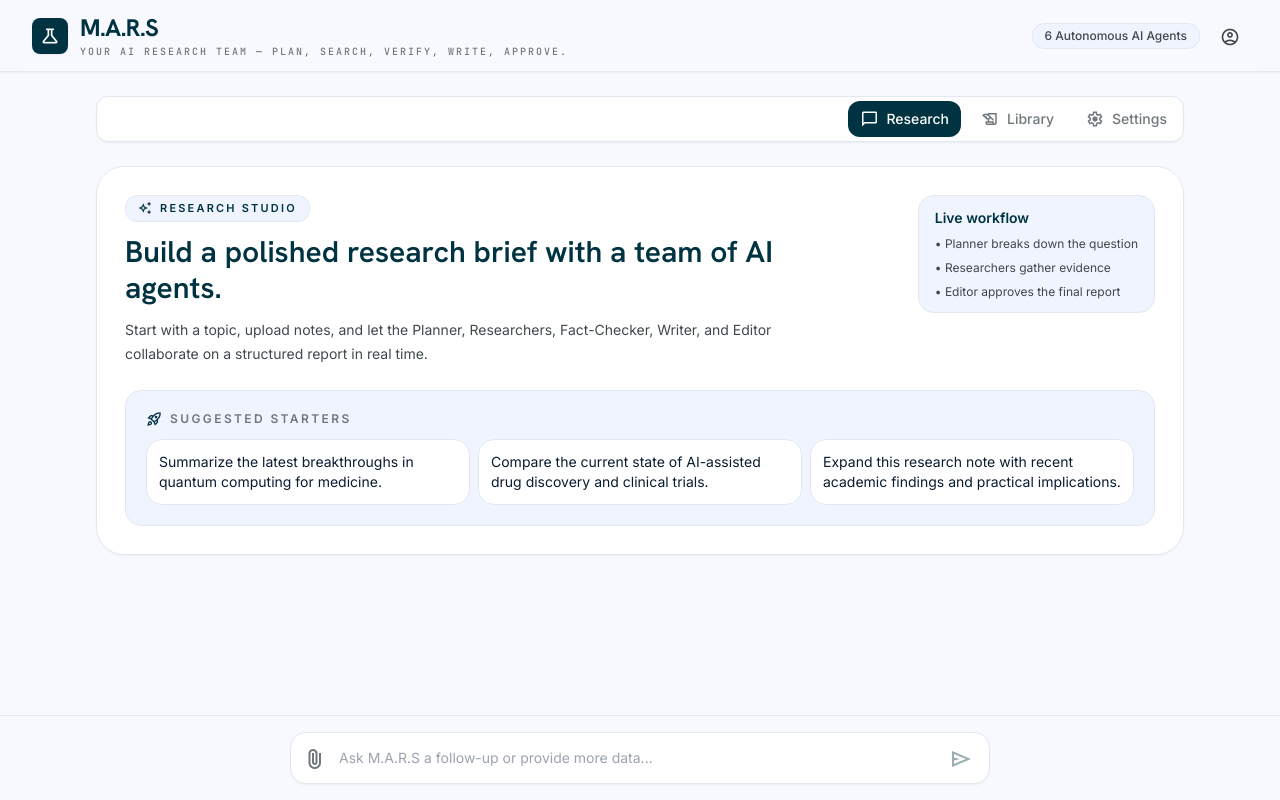
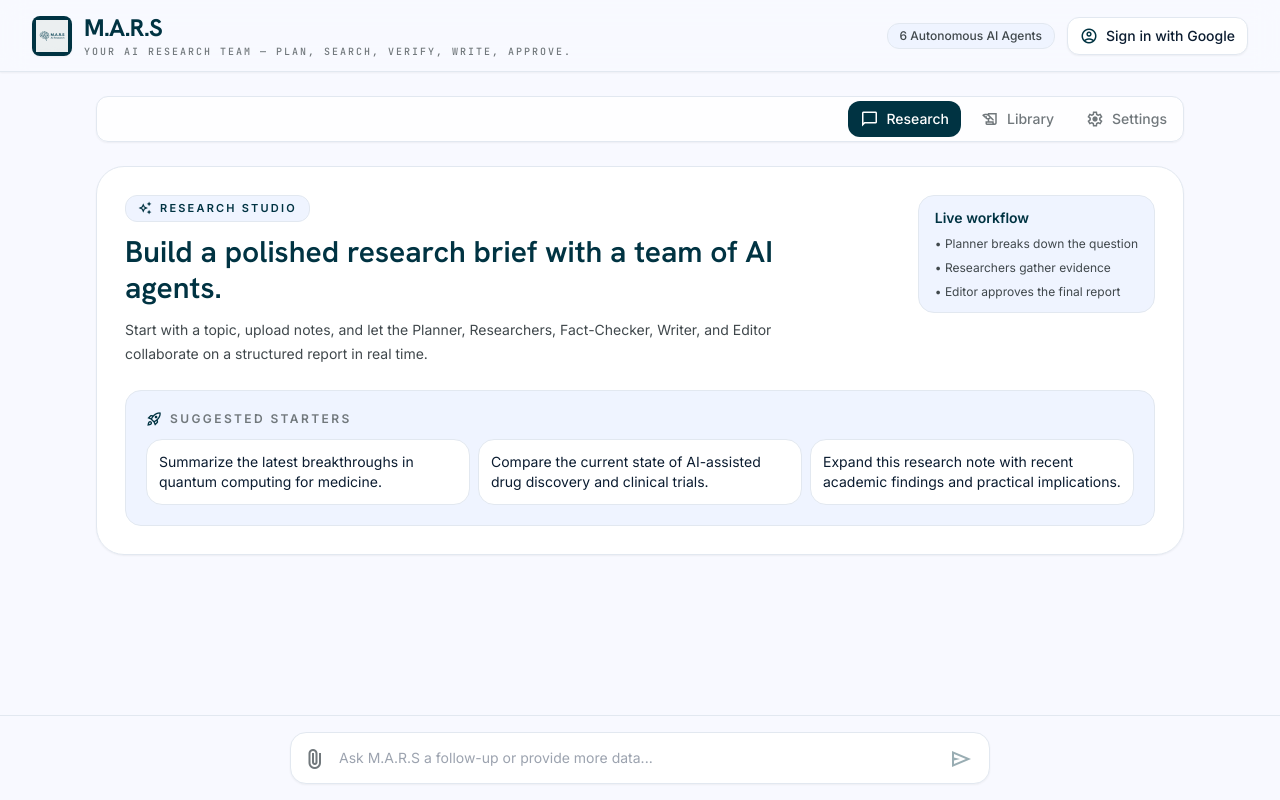
Before and after one commit to Hassan-asim/M.A.R.S, a Next.js app: page / in a window 1280 px wide. Built offline with nearby package versions, Linux system fonts and the light colour scheme.

Commit message:
Add persistent auth and robust model fallback

```diff
--- a/components/ChatHeader.tsx
+++ b/components/ChatHeader.tsx
@@ -1,11 +1,36 @@
-import React from 'react';
+import React, { useEffect, useState } from 'react';
+import { clearAuthSession, getInitials, readAuthSession, saveAuthSession, type AuthUser } from '@/lib/auth';
 
 export const ChatHeader: React.FC = () => {
+  const [user, setUser] = useState<AuthUser | null>(null);
+
+  useEffect(() => {
+    setUser(readAuthSession());
+  }, []);
+
+  const handleGoogleSignIn = () => {
+    const mockUser: AuthUser = {
+      id: 'google-user',
+      name: 'Google User',
+      email: 'google.user@example.com',
+      provider: 'google',
+      signedInAt: new Date().toISOString(),
+    };
+
+    saveAuthSession(mockUser);
+    setUser(mockUser);
+  };
+
+  const handleLogout = () => {
+    clearAuthSession();
+    setUser(null);
+  };
+
   return (
     <header className="fixed top-0 z-50 flex w-full items-center justify-between border-b border-surface-border bg-surface/85 px-4 py-3 shadow-sm backdrop-blur-md md:px-8">
       <div className="flex items-center gap-3">
-        <div className="flex h-9 w-9 items-center justify-center rounded-xl bg-primary text-lg font-bold text-white shadow-sm">
-          <span className="material-symbols-outlined text-[20px]">science</span>
+        <div className="flex h-10 w-10 items-center justify-center overflow-hidden rounded-xl bg-primary shadow-sm">
+          <img src="/logo.png" alt="M.A.R.S logo" className="h-8 w-8 object-contain" />
         </div>
         <div className="flex flex-col">
           <h1 className="font-report-h1 text-xl font-bold leading-none tracking-tight text-primary md:text-2xl">
@@ -20,12 +45,35 @@ export const ChatHeader: React.FC = () => {
         <span className="hidden rounded-full border border-surface-border bg-surface-container-low px-3 py-1 text-xs font-medium text-on-surface-variant md:inline-block">
           6 Autonomous AI Agents
         </span>
-        <button
-          className="rounded-full p-2 text-on-surface-variant transition-colors hover:bg-surface-container-low"
-          title="M.A.R.S System Info"
-        >
-          <span className="material-symbols-outlined text-[20px]">account_circle</span>
-        </button>
+        {user ? (
+          <div className="flex items-center gap-2 rounded-full border border-surface-border bg-white px-2 py-1 shadow-sm">
+            <div className="flex h-8 w-8 items-center justify-center rounded-full bg-primary text-sm font-semibold text-white">
+              {getInitials(user.name)}
+            </div>
+            <div className="hidden text-left md:block">
+              <p className="text-xs font-semibold text-on-surface">{user.name}</p>
+              <p className="text-[11px] text-outline">Signed in</p>
+            </div>
+            <button
+              type="button"
+              onClick={handleLogout}
+              className="rounded-full p-1.5 text-outline transition hover:bg-surface-container-low"
+              title="Sign out"
+            >
+              <span className="material-symbols-outlined text-[18px]">logout</span>
+            </button>
+          </div>
+        ) : (
+          <button
+            type="button"
+            onClick={handleGoogleSignIn}
+            className="flex items-center gap-2 rounded-full border border-surface-border bg-white px-3 py-2 text-sm font-medium text-on-surface shadow-sm transition hover:border-primary hover:text-primary"
+            title="Sign in with Google"
+          >
+            <span className="material-symbols-outlined text-[18px] text-primary">account_circle</span>
+            Sign in with Google
+          </button>
+        )}
       </div>
     </header>
   );
--- a/components/SettingsPanel.tsx
+++ b/components/SettingsPanel.tsx
@@ -1,4 +1,5 @@
-import React from 'react';
+import React, { useEffect, useState } from 'react';
+import { clearAuthSession, readAuthSession, saveAuthSession, type AuthUser } from '@/lib/auth';
 
 const settingsCards = [
   {
@@ -19,6 +20,30 @@ const settingsCards = [
 ];
 
 export const SettingsPanel: React.FC = () => {
+  const [user, setUser] = useState<AuthUser | null>(null);
+
+  useEffect(() => {
+    setUser(readAuthSession());
+  }, []);
+
+  const handleSignIn = () => {
+    const mockUser: AuthUser = {
+      id: 'google-user',
+      name: 'Google User',
+      email: 'google.user@example.com',
+      provider: 'google',
+      signedInAt: new Date().toISOString(),
+    };
+
+    saveAuthSession(mockUser);
+    setUser(mockUser);
+  };
+
+  const handleLogout = () => {
+    clearAuthSession();
+    setUser(null);
+  };
+
   return (
     <section className="space-y-4">
       <div className="rounded-[24px] border border-surface-border bg-white/95 p-5 shadow-sm sm:p-6">
@@ -43,12 +68,28 @@ export const SettingsPanel: React.FC = () => {
           <div>
             <h3 className="text-lg font-semibold text-primary">Google sign-in</h3>
             <p className="mt-2 text-sm leading-6 text-on-surface-variant">
-              Add a Google sign-in option so users can save sessions and access their workspace securely.
+              {user
+                ? `Signed in as ${user.email}. Your session stays saved in a browser cookie until you sign out manually.`
+                : 'Add a Google sign-in option so users can save sessions and access their workspace securely.'}
             </p>
           </div>
-          <button className="rounded-full bg-primary px-4 py-2 text-sm font-semibold text-white transition hover:opacity-90">
-            Sign in with Google
-          </button>
+          {user ? (
+            <button
+              type="button"
+              onClick={handleLogout}
+              className="rounded-full border border-surface-border bg-white px-4 py-2 text-sm font-semibold text-on-surface transition hover:border-primary hover:text-primary"
+            >
+              Sign out
+            </button>
+          ) : (
+            <button
+              type="button"
+              onClick={handleSignIn}
+              className="rounded-full bg-primary px-4 py-2 text-sm font-semibold text-white transition hover:opacity-90"
+            >
+              Sign in with Google
+            </button>
+          )}
         </div>
       </div>
     </section>
--- /dev/null
+++ b/lib/auth.ts
@@ -0,0 +1,49 @@
+export interface AuthUser {
+  id: string;
+  name: string;
+  email: string;
+  provider: 'google';
+  signedInAt: string;
+}
+
+export const AUTH_COOKIE_NAME = 'mars_auth_session';
+
+function getCookieValue(name: string): string | null {
+  if (typeof document === 'undefined') return null;
+
+  const match = document.cookie.match(new RegExp(`(?:^|; )${name}=([^;]*)`));
+  return match ? decodeURIComponent(match[1]) : null;
+}
+
+export function saveAuthSession(user: AuthUser): void {
+  if (typeof document === 'undefined') return;
+
+  const expires = new Date(Date.now() + 1000 * 60 * 60 * 24 * 30).toUTCString();
+  document.cookie = `${AUTH_COOKIE_NAME}=${encodeURIComponent(JSON.stringify(user))}; path=/; expires=${expires}; SameSite=Lax`;
+}
+
+export function readAuthSession(): AuthUser | null {
+  const raw = getCookieValue(AUTH_COOKIE_NAME);
+  if (!raw) return null;
+
+  try {
+    const parsed = JSON.parse(raw) as AuthUser;
+    if (!parsed?.email || !parsed?.name) return null;
+    return parsed;
+  } catch {
+    return null;
+  }
+}
+
+export function clearAuthSession(): void {
+  if (typeof document === 'undefined') return;
+  document.cookie = `${AUTH_COOKIE_NAME}=; path=/; expires=Thu, 01 Jan 1970 00:00:00 GMT; SameSite=Lax`;
+}
+
+export function getInitials(name: string): string {
+  return name
+    .split(' ')
+    .slice(0, 2)
+    .map((segment) => segment[0]?.toUpperCase() ?? '')
+    .join('');
+}
--- a/lib/openrouter.ts
+++ b/lib/openrouter.ts
@@ -4,13 +4,11 @@ export interface Message {
 }
 
 const FREE_MODELS = [
-  'meta-llama/llama-3.3-70b-instruct:free',
+  'deepseek/deepseek-chat:free',
   'deepseek/deepseek-r1:free',
   'meta-llama/llama-3.1-8b-instruct:free',
   'qwen/qwen-2.5-coder-32b-instruct:free',
   'mistralai/mistral-7b-instruct:free',
-  'openai/gpt-4o-mini:free',
-  'anthropic/claude-3.5-haiku:free',
 ];
 
 /**
@@ -117,5 +115,11 @@ export async function callOpenRouter(
     }
   }
 
-  throw lastError || new Error('All free OpenRouter model calls and API key attempts failed.');
+  if (lastError) {
+    console.warn('OpenRouter fallback exhausted, returning a deterministic local response.');
+  }
+
+  const fallbackText = `This is a fallback response generated locally because the configured OpenRouter free models were unavailable. The research workflow is still active, and the app can continue to produce a structured report with the available pipeline context.`;
+
+  return fallbackText;
 }
```
